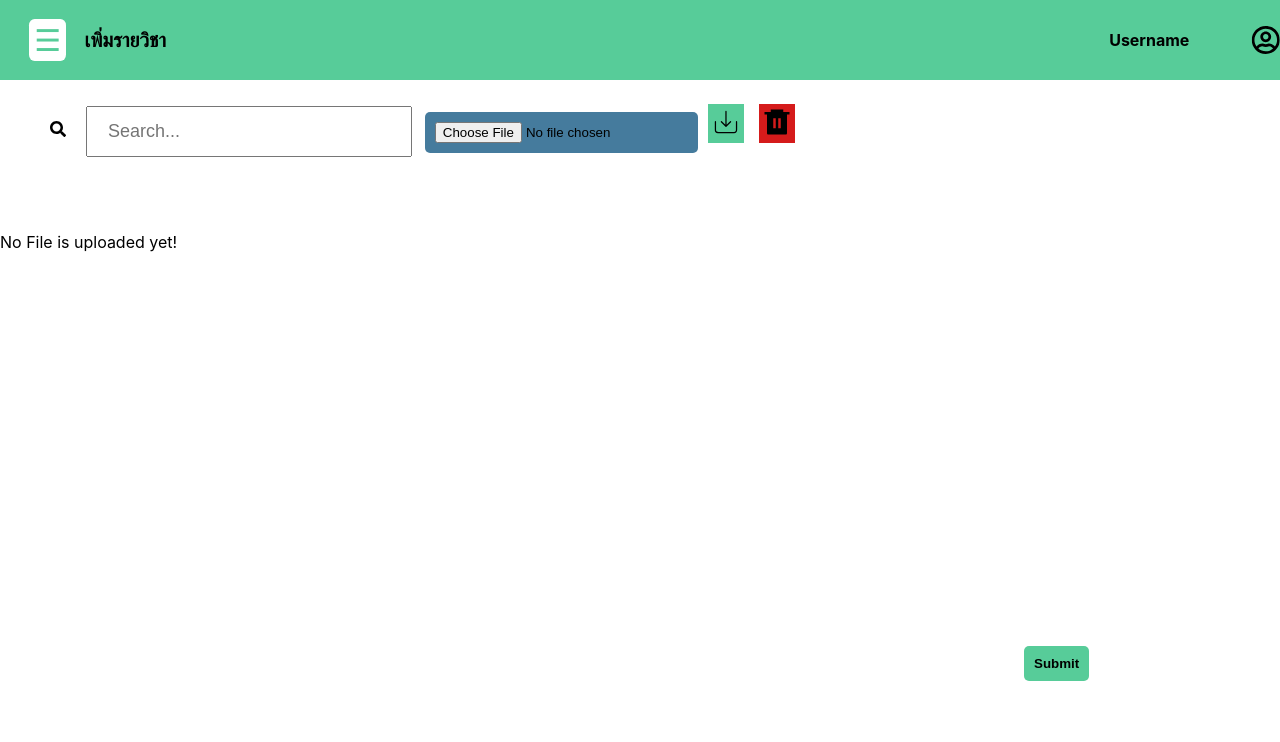
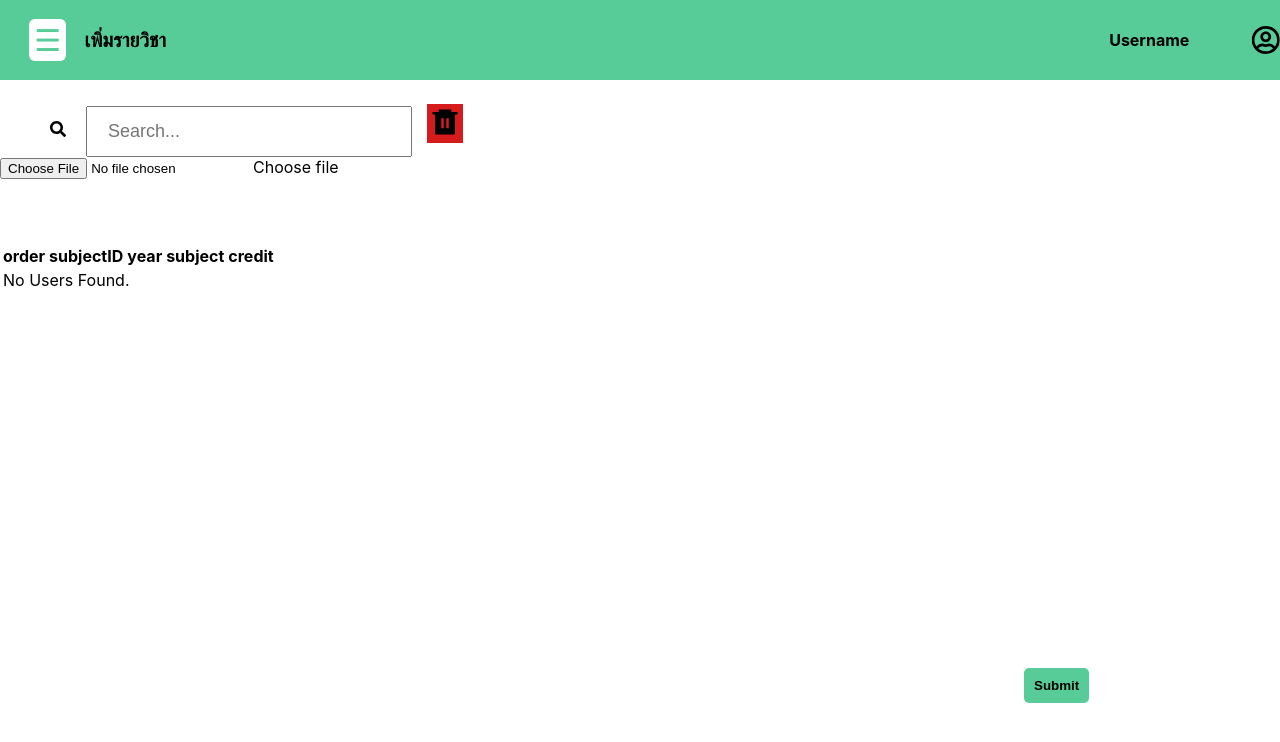
Before and after one commit to b6430300463/SE-Project, a React (Create React App) app: page /import in a window 1280 px wide. Shown: the top 742 px of the page. Built offline with nearby package versions, Linux system fonts and the light colour scheme.

Commit message:
Import show data เสร็จแต่ว่ายังไม่ได้จัดหน้าให้สวย กับ save to database

```diff
--- a/src/Screen/Import.js
+++ b/src/Screen/Import.js
@@ -8,20 +8,21 @@ import { FaRegUserCircle } from "react-icons/fa";
 import Swal from 'sweetalert2';
 import { useState } from 'react';
 import { Link } from 'react-router-dom';
-import * as XLSX from 'xlsx';
+import {read, utils, writeFile } from "xlsx"
+
 
 // npm  i sweetalert2 react-icon ด้วย
 const Import = () => {
     const [isDrawerOpen, setIsDrawerOpen] = useState(false);
-    const [typeError,setTypeError] = useState(null);
-    const [excelData, setExcelData] = useState(null);
-    const [excelFile,setExcelFile] = useState(null);
+    const [users, setUsers] = useState([]);
+
     const submitAlert = () => {
         Swal.fire({
             title:"Added successfully!!",
             icon:"success",
             confirmButtonText:'Okay'
         })
+        console.log("checkError",users)
     }
     const openNav = () => {
         setIsDrawerOpen(true);
@@ -30,35 +31,48 @@ const Import = () => {
     const closeNav = () => {
         setIsDrawerOpen(false);
     };
-    const handleFile = (e) => {
-        let fileTypes = ['application/vnd.ms-excel','application/vnd.openxmlformats-officedocument.spreadsheetml.sheet','text/csv']
-        let selectedFile = e.target.files[0];
-        if(selectedFile){
-            if(selectedFile&&fileTypes.includes(selectedFile.type)){
-                setTypeError(null);
-                let reader = new FileReader();
-                reader.readAsArrayBuffer(selectedFile)
-                reader.onload = (e) => {
-                    setExcelFile(e.target.result);
+    const handleImport = $event => {
+        const files =$event.target.files;
+        if (files.length){
+            const file =files[0];
+            const reader = new FileReader();
+            reader.onload = event => {
+                const wb = read(event.target.result);
+                const sheets = wb.SheetNames;
+
+                if(sheets.length){
+                    const rows = utils.sheet_to_json(wb.Sheets[sheets[0]]);
+                    setUsers(rows);
+
                 }
-            }else{
-                setTypeError('Please select only excel file types')
-                setExcelFile(null);
+            };
+
+            reader.readAsArrayBuffer(file);
+
+
         }
-        }else{
-            console.log('Please select your file')
-        }
-    }
-    const handleFileSubmit = (e) => {
-        e.preventDefault();
-        if(excelFile !== null){
-            const workbook = XLSX.read(excelFile,{type:'buffer'});
-            const worksheetName = workbook.SheetNames[0];
-            const worksheet = workbook.Sheets[worksheetName];
-            const data = XLSX.utils.sheet_to_json(worksheet);
-            setExcelData(data.slice(0,10));
-        }
-    }
+    };
+
+    // const handleExport = () => {
+    //     const headings = [["subject id","year","subject","credit"]];
+    //     const wb = utils.book_new();
+    //     const wb = utils.json_to_sheet([]);
+    //     utils.sheet_add_aoa(we,headings);
+    //     utils.sheet_add_json(ws,users,{origin:"A2",skipHeader: true});
+    //     utils.book_append_sheet(wb,ws,"Report");
+    //     writeFile(wb,"Report.xlsx");
+    // };
+
+    // const handleFileSubmit = (e) => {
+    //     e.preventDefault();
+    //     if(excelFile !== null){
+    //         const workbook = XLSX.read(excelFile,{type:'buffer'});
+    //         const worksheetName = workbook.SheetNames[0];
+    //         const worksheet = workbook.Sheets[worksheetName];
+    //         const data = XLSX.utils.sheet_to_json(worksheet);
+    //         setExcelData(data.slice(0,10));
+    //     }
+    // }
     return(
         <div className="import-container">
             <div className="header-bar">
@@ -78,41 +92,101 @@ const Import = () => {
             </div>
 
             {/* เริ่มตั้งแต่ตรงนี้ */}
-            <form onSubmit={handleFileSubmit}>
-                <div className='input' >
+            <form onSubmit={handleImport}>
+                <div className='input row mb-2 mt-5' >
                     <FaSearch id='search-icon'/>
                     <input className="search-box" placeholder="Search..." ></input>
-                    <input type="file" className='file-input' onClick={handleFile}/>
-                    <button type='submit' id='import-icon'><CiImport  size={30}/></button>
+                    {/* <button type='submit' id='import-icon'><CiImport  size={30}/></button> */}
                     <button id='bin-icon'><RiDeleteBin6Fill size={30}/></button>
+
+                    <div className ="col-sm-12">
+                        <div className ="row">
+                            <div className = "col-md-6">
+                                <div className = "input-group">
+                                    <div className = "custom-file">
+                                        <input
+                                            type = "file"
+                                            name = "file"
+                                            className = "custom-file-input"
+                                            id = "inputGroupFile"
+                                            require
+                                            onChange ={handleImport}
+                                            accept = ".csv,application/vnd.openxmlformats-officedocument.spreadsheet"
+                                            />
+                                            <label className = "custom-file-label" htmlFor = "inputGroupFile">
+                                                Choose file
+                                            </label>
+                                    </div>
+                                </div>
+                            </div>
+                            {/* <div className ="col - md -6">
+                                <button onClick = {handleExport}
+                                className = "btn btn -secondary float-right"
+                                >
+                                    Export <i className = "fa fa-download"></i>
+                                </button>
+
+                            </div> */}
+                        </div>
+                    </div>
                 </div>
             </form>
-            {typeError&&(
-                <div role='alert'>{typeError}</div>
-            )}
-            <div className='scrollv'>
-                {excelData?(
-                    <div id="subject">
+
+                        <div className = "scrollv">
+                            <div className = "row">
+                                <div className = "col-md-12">
+                                    <table className ="table">
                                         <thead>
                                             <tr>
-                                {Object.keys(excelData[0]).map((key) => (
-                                    <th key={key}>{key}</th>
-                                ))}
+                                                <th scope = "col">order</th>
+                                                <th scope = "col">subjectID</th>
+                                                <th scope = "col">year</th>
+                                                <th scope = "col">subject</th>
+                                                <th scope = "col">credit</th>
                                             </tr>
                                         </thead>
                                         <tbody>
-                            {excelData.map((individualExcelData,index) => (
-                                <tr key={index}>
-                                    {Object.keys(individualExcelData).map((key) => (
-                                        <td key={key}>{individualExcelData}</td>
-                                    ))}
+                                            {users.length ? (
+                                                 users.map((user,index) => (
+                                                    <tr key ={index}>
+                                                        {/* <th scope = "row">{index}</th> */}
+                                                        <td>{user.order}</td>
+                                                        <td>{user.subjectid}</td>
+                                                        <td>{user.year}</td>
+                                                        <td>{user.subject}</td>
+                                                        <td>{user.credit}</td>
+
                                                     </tr>
-                            ))}
+                                                ))
+
+                                            ):(
+                                                <tr>
+                                                    <td colSpan="6" className = "text-center">
+                                                        No Users Found.
+                                                    </td>
+                                                </tr>
+                                            )}
                                         </tbody>
+
+                                    </table>
+
                                 </div>
-                ):(
-                    <div id="subject">No File is uploaded yet!</div>
-                )}
+                            </div>
+
+                        </div>
+                        {/* <div className = "col-md-6">
+                            <button
+                            onCLick = {handleExport}
+                            className = "btn btn-secondary float-right"
+                            >
+                                Export<i className = "fa fa-download"></i>
+                            </button>
+                        </div> */}
+
+
+
+
+
             {/* {
                 DataDB.map( database => {
                     return(
@@ -132,7 +206,7 @@ const Import = () => {
             } */}
             {/* ถึงตรงนี้ */}
 
-            </div>
+
             <div className='submit'>
                 <button type='submit' className="submit-btn" onClick={submitAlert}><strong>Submit</strong></button>
             </div>
```
Lines whose indentation alone changed are shown as unchanged.
